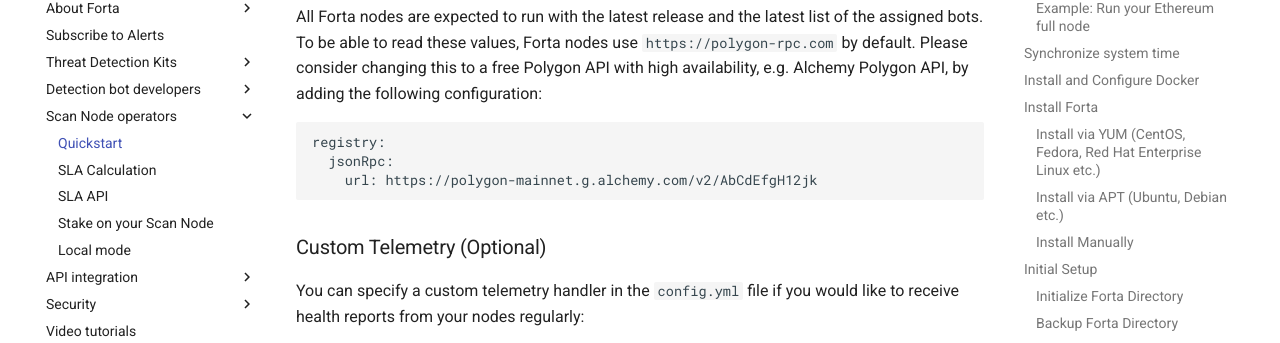
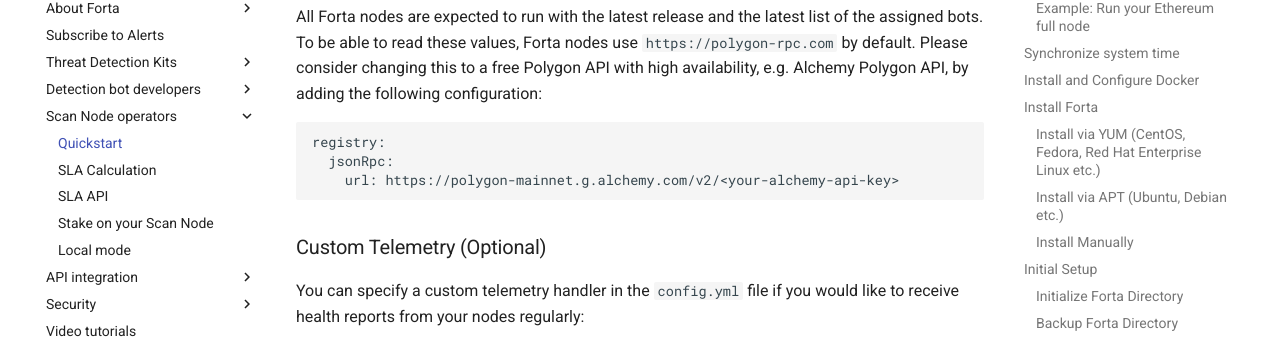
Before and after one commit to forta-network/docs, an MkDocs documentation site: the page built from docs/scanner-quickstart.md, in a window 1280 px wide and 900 px high, scrolled down 7344 px. Shown: the part 127-470 px from the top of the window. Built offline with MkDocs 1.6.1 and Material for MkDocs 9.7.7, drawn with Linux system fonts in a browser that asks for light colours; some of the changed lines change nothing that is shown.

Commit message:
improve registry api configuration example

````diff
--- a/docs/scanner-quickstart.md
+++ b/docs/scanner-quickstart.md
@@ -285,7 +285,7 @@ All Forta nodes are expected to run with the latest release and the latest list
 ```yaml
 registry:
   jsonRpc:
-    url: https://polygon-mainnet.g.alchemy.com/v2/AbCdEfgH12jk
+    url: https://polygon-mainnet.g.alchemy.com/v2/<your-alchemy-api-key>
 ```
 
 ### Custom Telemetry (Optional)
````
